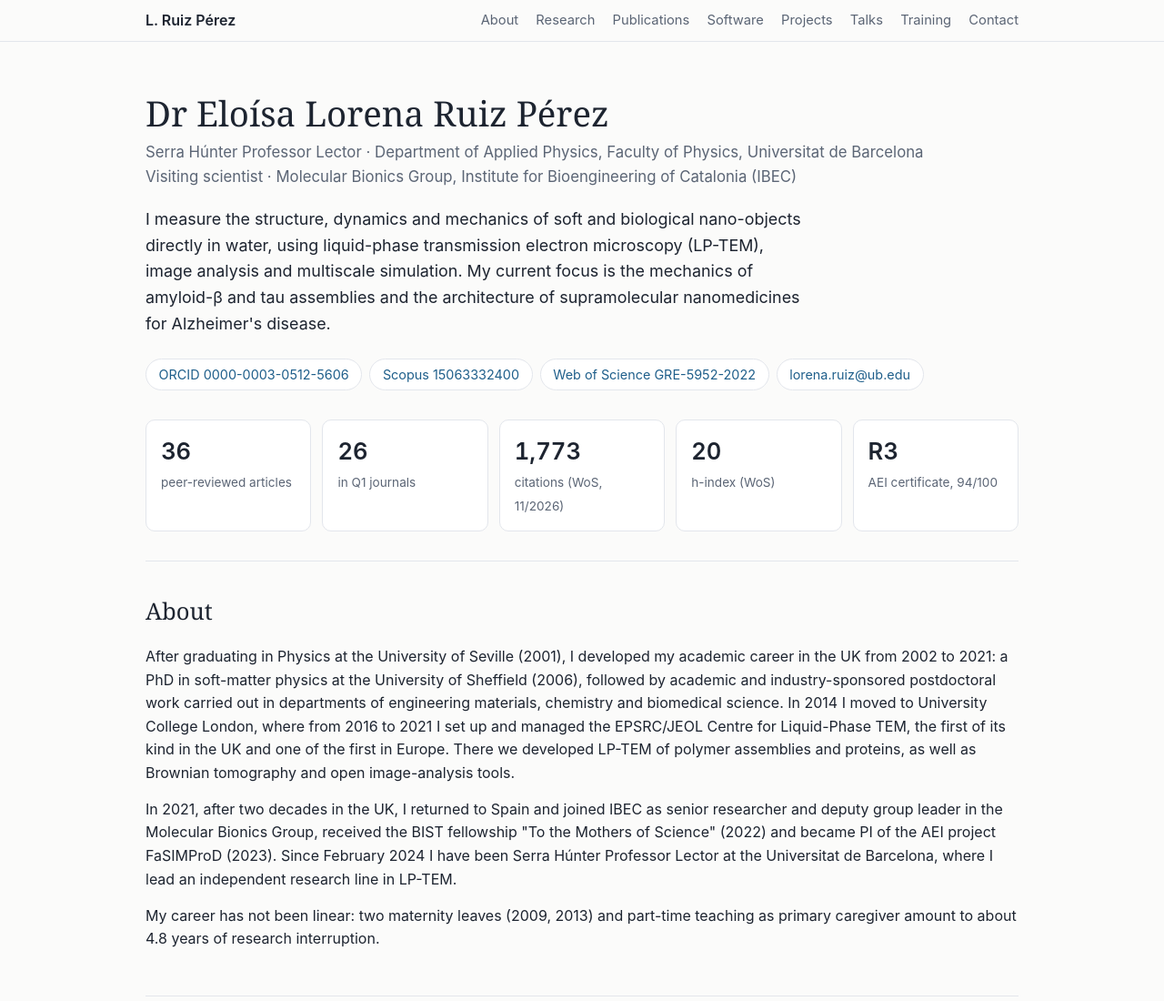
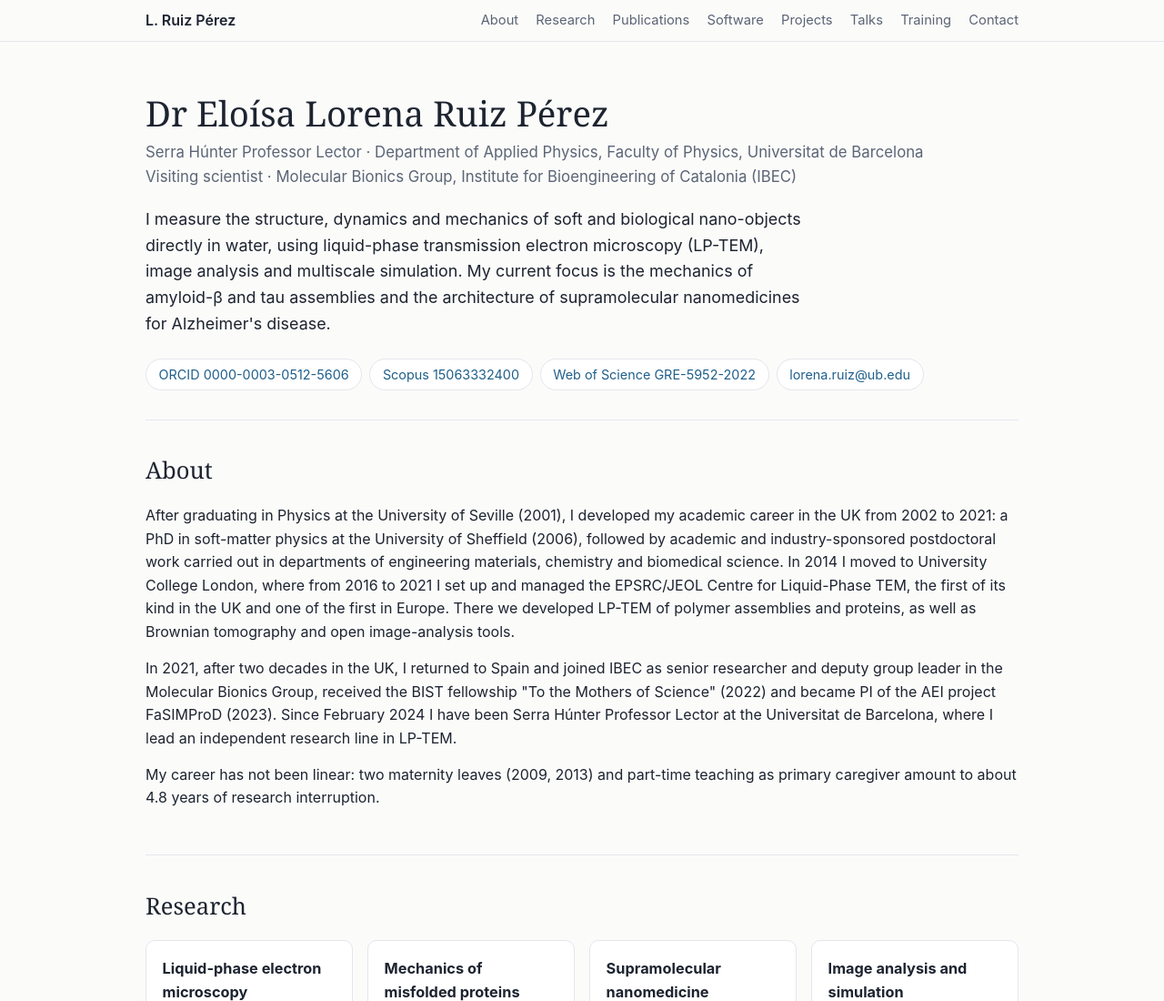
Before and after one commit to EloLorena/EloLorena.github.io, a plain HTML site: page index.html in a window 1280 px wide. Shown: the top 1100 px of the page at 91% size. Drawn offline with Linux system fonts and the light colour scheme.

Commit message:
Add files via upload

```diff
--- a/index.html
+++ b/index.html
@@ -69,13 +69,6 @@ footer{max-width:1000px;margin:0 auto;padding:2rem 1.25rem 3rem;color:var(--mute
 <a href="https://www.scopus.com/authid/detail.uri?authorId=15063332400" target="_blank" rel="noopener">Scopus 15063332400</a>
 <a href="https://www.webofscience.com/wos/author/record/GRE-5952-2022" target="_blank" rel="noopener">Web of Science GRE-5952-2022</a>
 <a href="mailto:lorena.ruiz@ub.edu">lorena.ruiz@ub.edu</a>
-</div>
-<div class="stats">
-<div class="stat"><b>36</b><span>peer-reviewed articles</span></div>
-<div class="stat"><b>26</b><span>in Q1 journals</span></div>
-<div class="stat"><b>1,773</b><span>citations (WoS, 11/2026)</span></div>
-<div class="stat"><b>20</b><span>h-index (WoS)</span></div>
-<div class="stat"><b>R3</b><span>AEI certificate, 94/100</span></div>
 </div>
 </header>
 
```
